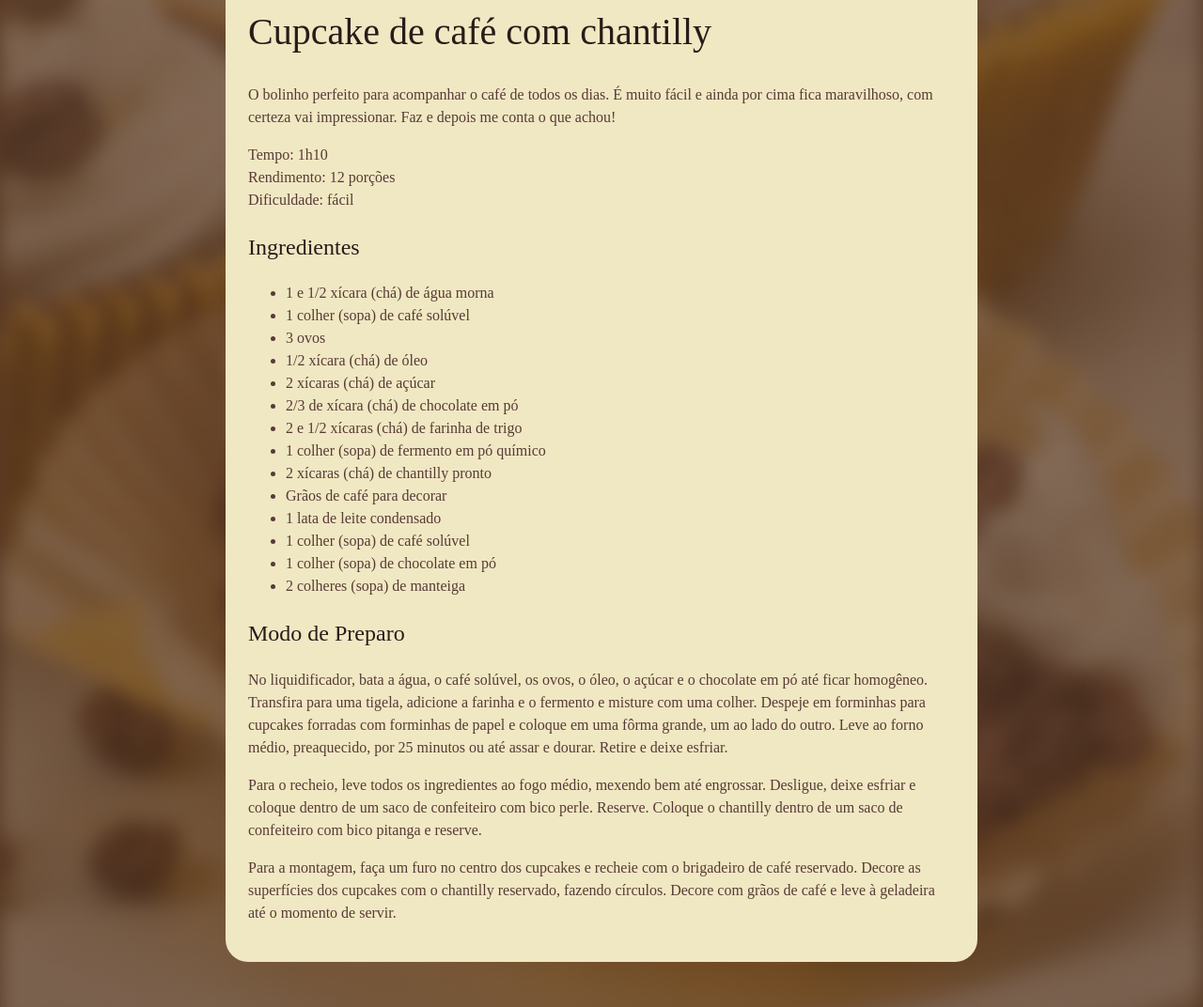
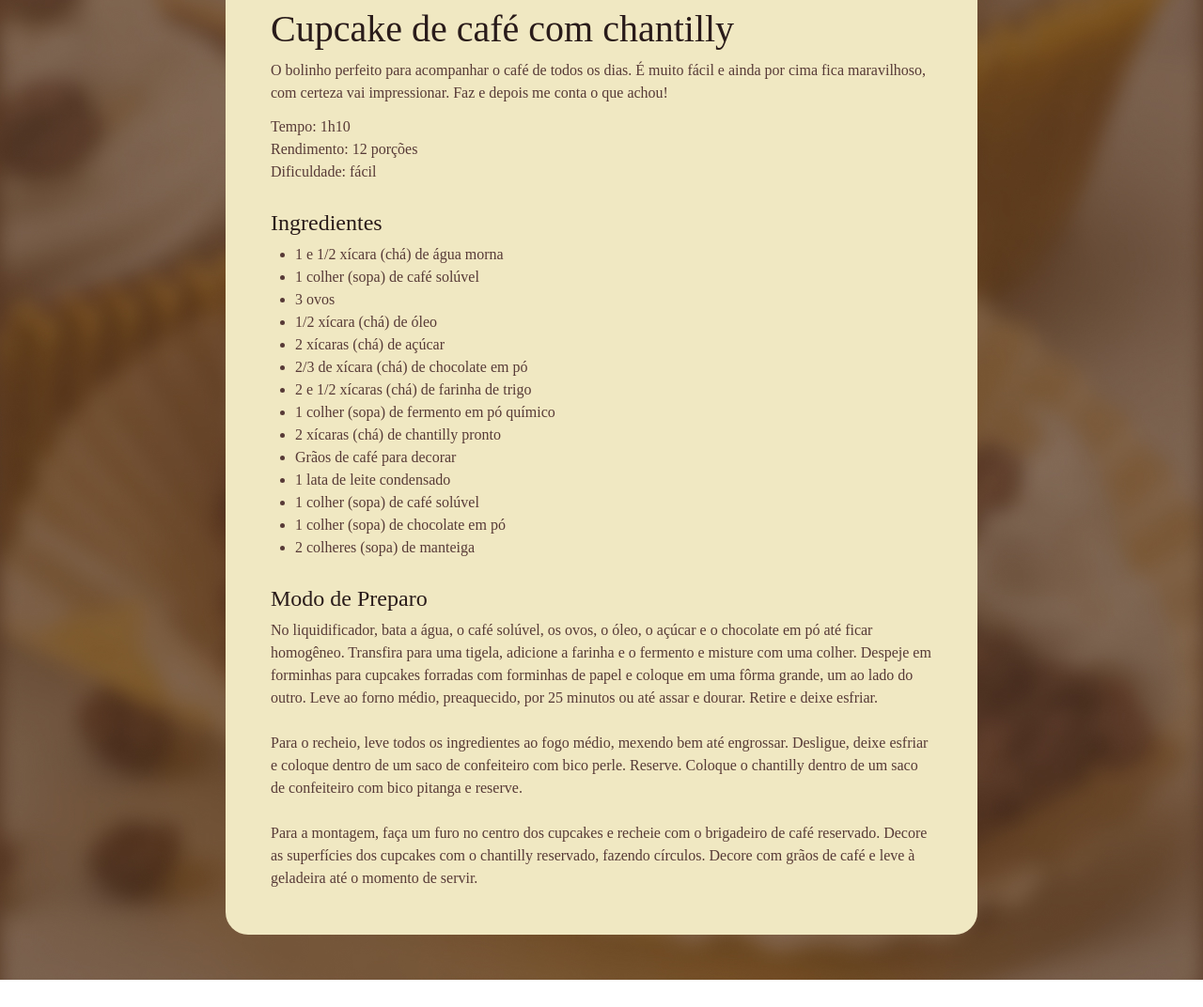
Before and after one commit to Erick-P-Calauro/projeto-receita-fullstack, a plain HTML site: page index.html in a window 1280 px wide. Shown: the part 497-1569 px from the top of the page at 94% size. After the commit the page ends 1540 px from the top, so only its background shows below. Drawn offline with Linux system fonts and the light colour scheme; a web font is replaced by a local one.

Commit message:
feat: Estilizando espaçamento entre componentes

```diff
--- a/index.html
+++ b/index.html
@@ -12,6 +12,7 @@
 <body>
     <main>
         <img src="./assets/cupcake.svg" alt="Imagem do Cupcake de café com chantily">
+        <div id="container">
             <header id="about">
                 <div id="titulo">
                     <h1>Cupcake de café com chantilly</h1>
@@ -54,20 +55,19 @@
                         Transfira para uma tigela, adicione a farinha e o fermento e misture com uma colher.
                         Despeje em forminhas para cupcakes forradas com forminhas de papel e coloque em uma fôrma grande,
                         um ao lado do outro. Leve ao forno médio, preaquecido, por 25 minutos ou até assar e dourar.
-                    Retire e deixe esfriar.
-                </p>
-                <p>
+                        Retire e deixe esfriar. <br> <br>
+
                         Para o recheio, leve todos os ingredientes ao fogo médio, mexendo bem até engrossar.
                         Desligue, deixe esfriar e coloque dentro de um saco de confeiteiro com bico perle.
-                    Reserve. Coloque o chantilly dentro de um saco de confeiteiro com bico pitanga e reserve.
-                </p>
-                <p>
+                        Reserve. Coloque o chantilly dentro de um saco de confeiteiro com bico pitanga e reserve. <br> <br>
+
                         Para a montagem, faça um furo no centro dos cupcakes e recheie com o brigadeiro de café reservado.
                         Decore as superfícies dos cupcakes com o chantilly reservado, fazendo círculos.
                         Decore com grãos de café e leve à geladeira até o momento de servir.
                     </p>
                 </div>
             </section>
+        </div>
     </main>
 </body>
 </html>
--- a/style.css
+++ b/style.css
@@ -1,5 +1,8 @@
 * {
+    margin: 0;
+    padding: 0;
     box-sizing: border-box;
+
     font-family: "Alice", serif;
     color: #573A37
 }
@@ -20,11 +23,16 @@ main {
     margin: 48px auto;
 }
 
+#container {
+    padding: 24px;
+}
+
 h1 {
     font-size: 40px;
     font-weight: 400;
     line-height: 140%;
-    color: #291B1A
+    color: #291B1A;
+    margin-bottom: 4px;
 }
 
 h2 {
@@ -32,6 +40,8 @@ h2 {
     font-weight: 400;
     line-height: 150%;
     color: #291B1A;
+
+    margin-bottom: 4px;
 }
 
 p, li {
@@ -45,3 +55,15 @@ img {
     height: 400px;
     border-radius: 16px;
 }
+
+#info {
+    margin-top: 12px;
+}
+
+section {
+    margin-top : 24px;
+}
+
+ul {
+    padding-left: 26px;
+}
```
Lines whose indentation alone changed are shown as unchanged.
